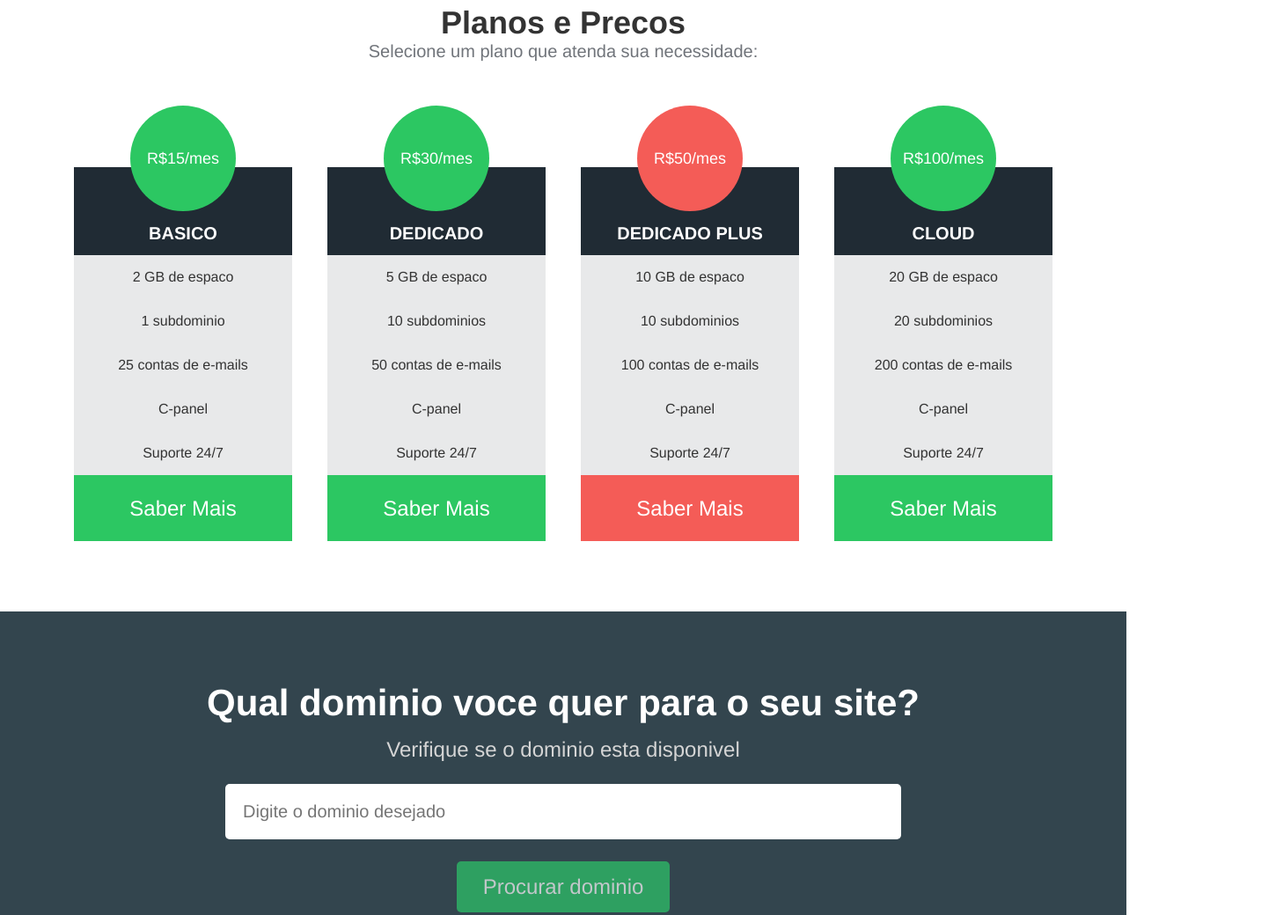
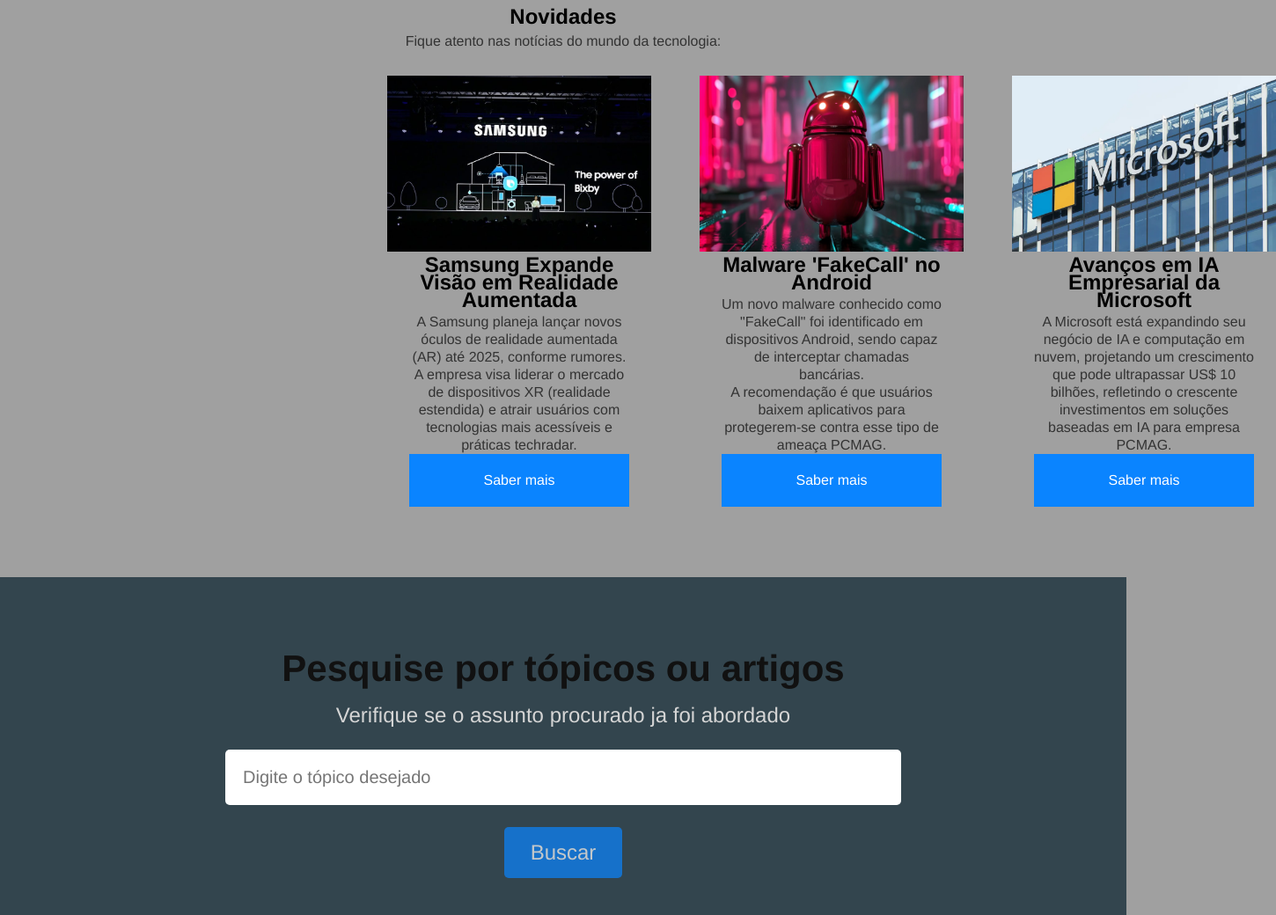
Before and after one commit to lKaique9s/TecnoFoco, a plain HTML site: page index.html in a window 1280 px wide. Shown: the part 960-2000 px from the top of the page at 88% size, 1450 px wide, since content can reach past the window. Drawn offline with Linux system fonts and the light colour scheme.

Commit message:
Alteracao de tema do site de hDC Host para TecnoFoco

```diff
--- a/css/styles.css
+++ b/css/styles.css
@@ -5,6 +5,9 @@
     box-sizing: border-box;
 }
 
+body{
+    background-color: #a0a0a0;
+}
 h1,h2,h3{
     color: #333;
 }
@@ -57,18 +60,18 @@ nav{
 
 .default-btn {
     padding: 15px 20px;
-    background-color: #2cc76a;
+    background-color: #0A84FF;
     border-radius: 5px  ;
 }
 
 .navbar-items .default-btn:hover{
-    background-color: #22bb5f;
+    background-color: #389afc;
     color: #fff;
 }
 
 /* Banner */
 .main-banner{
-    background-image: url(../img/mainbanner.png);
+    background-image: url(../img/bannertecno.jpg);
     background-size: cover;
     background-position: center;
     padding: 10rem 0;
@@ -116,7 +119,7 @@ nav{
     padding: 20px;
 }
 
-.fas{
+.fas , .fa-regular, .fa-solid{
     font-size: 60px;
     margin-bottom: 15px;
 }
@@ -125,87 +128,76 @@ nav{
     color: #2cc76a;
 }
 
-.fa-rocket{
+.fa-computer{
     color: #ef3f29;
 }
 
-.fa-comments{
+.fa-newspaper{
     color: #ef8f29;
 }
 
 
 /* price and plans */
-.pricing-container{
+.posts-container{
     padding-bottom: 5rem;
     text-align: center;
 }
 
-.pricing-container h2{
-    font-size: 36px;
+.posts-container h2{
+    font-size: 24px;
+    padding-bottom: 5px;
+    color: #000;
 }
 
-.pricing-container p{
-    font-size: 20px;
+.posts-container p{
+    font-size: 16px;
+    color: #333;
 }
 
-.plans-container{
+.posts-containers{
     display: flex;
     justify-content: space-between;
     width: 90%;
     margin: 50px auto 0;
+    color: #333333;
 }
 
-.plan{
+.posts{
+    display: flex;
+    margin-left: 400px;
+}
+
+.post{
+
     flex: 1;
     max-width: 275px;
-    margin: 0 20px;
+    margin: 0 40px;
+    line-height: 20px;
+    padding-top: 30px;
 }
 
-.plan ul{
-    padding: 0;
+.post img{
+    max-width: 300px;
+    image-resolution: unset;
 }
 
-.plan li{
-    list-style: none;
-    height: 50px;
-    line-height: 50px;
-    background-color: #e8e9ea;
-    color: #333;
+.post-info{
+    padding-left: 25px;
 }
 
-.plan .price{
-    width: 120px;
-    height: 120px;
-    border-radius: 50%;
-    background-color: #2cc762;
+.btn-sabermais{
+    text-decoration: none;
+    display: block;
+    padding: 20px;
+    background-color: #0A84FF;
     color: #fff;
-    text-align: center;
-    line-height: 120px;
-    margin: 0 auto -50px;
-    font-size: 18px;
-    position: relative;
+    transition: 0.6s;
 }
 
-.plan .plan-name{
-    text-transform: uppercase;
-    font-size: 20px;
-    font-weight: bold;
-    color: #fff;
-    background-color: #202b34;
-    padding: 50px 0;
-}
-
-.plan .plan-btn{
-    background-color: #2cc762;
-    color: #fff;
-    font-size: 24px;
-    height: 75px;
-    line-height: 75px;
-    cursor: pointer;
-}
-
-.plan .recommended {
-    background-color: #f45c57;
+.btn-sabermais:hover{
+    border: #0A84FF solid 1px;
+    background-color: #a0a0a0;
+    color: #0A84FF;
 }
 
 /* search domain */
@@ -216,7 +208,7 @@ nav{
 }
 
 .searchdomain-container h2{
-    color: #fff;
+    color: #111;
     font-size: 42px;
     margin-bottom: 15px;
 }
@@ -242,7 +234,7 @@ nav{
 }
 
 .searchdomain-container input[type="submit"]{
-    background-color: #2cc76a;
+    background-color: #0A84FF;
     padding: 15px 30px;
     color: #fff;
     font-size: 24px;
@@ -289,9 +281,13 @@ nav{
 .contact-container input[type="submit"]{
     display: block;
     margin: 0 auto;
-    background-color: #2cc76a;
+    background-color: #0A84FF;
     color: #fff;
     cursor: pointer;
+}
+
+.contact-container input[type="submit"]:hover{
+    background-color: #429ffc;
 }
 
 /* footer */
@@ -305,16 +301,20 @@ footer{
 
 /* small laptos a partir de 1100px*/
 @media (max-width: 1100px) {
-    .plans-container{
+    .posts-container{
         width: 95%;
     }
 
-    .plan{
+    .post{
         margin: 0 5px;
+    }
+
+    html, body {
+        overflow-x: hidden;
     }
 }
 
-/* tablet 900px */
+/* Tela de tablets, a partir de 900px */
 @media (max-width: 900px) {
     .main-banner p{
         padding: 0 6rem;
@@ -325,10 +325,9 @@ footer{
     }
 }
 
-/* celular 576px */
-
+/* Tela de celulares, a partir de 576px */
 @media (max-width: 576px){
-    html,body{
+    html, body{
         overflow: hidden;
     }
 
--- a/index.html
+++ b/index.html
@@ -3,7 +3,7 @@
 <head>
     <meta charset="UTF-8">
     <meta name="viewport" content="width=device-width, initial-scale=1.0">
-    <title>hDC Host</title>
+    <title>TecnoFoco</title>
     <!-- Icones -->
     <link rel="stylesheet" href="https://cdnjs.cloudflare.com/ajax/libs/font-awesome/6.6.0/css/all.min.css" integrity="sha512-Kc323vGBEqzTmouAECnVceyQqyqdsSiqLQISBL29aUW4U/M7pSPA/gEUZQqv1cwx4OnYxTxve5UMg5GT6L4JJg==" crossorigin="anonymous" referrerpolicy="no-referrer" />
     <!-- CSS -->
@@ -14,14 +14,11 @@
         <div class="navbar-container">
             <nav>
                 <a href="#">
-                    <img src="img/hdchostlogo.png" alt="hDC Host" class="logo">
+                    <img src="img/tecno.png" alt="TecnoFoco" class="logo">
                 </a>
                 <ul class="navbar-items">
                     <li>
                         <a href="#">Home</a>
-                    </li>
-                    <li>
-                        <a href="#">Precos</a>
                     </li>
                     <li>
                         <a href="#">Contato</a>
@@ -34,104 +31,84 @@
         </div>
         <main>
             <div class="main-banner">
-                <h1>hDC Host</h1>
-                <p>Os melhores servicos para projetos de todos os tamanhos!</p>
+                <h1>TecnoFoco</h1>
+                <p>Explore o Futuro da Tecnologia com Dicas e Novidades!</p>
             </div>
             <section class="services-container">
                 <ul>
                     <li>
                         <i class="fas fa-shield-alt"></i>
-                        <h3>Seguranca</h3>
+                        <h3>Segurança Cibernética</h3>
                         <p>Lorem ipsum dolor sit amet consectetur adipisicing elit. Exercitationem doloremque laboriosam dolorum magnam distinctio tenetur. Cum ducimus minus nemo, iste quo veniam enim molestias neque quia excepturi, ea eveniet fuga.</p>
                     </li>
                     <li>
-                        <i class="fas fa-rocket"></i>
-                        <h3>Performance</h3>
+                        <i class="fa-solid fa-computer"></i>
+                        <h3>Tutoriais   </h3>
                         <p>Lorem ipsum dolor sit amet consectetur adipisicing elit. Exercitationem doloremque laboriosam dolorum magnam distinctio tenetur. Cum ducimus minus nemo, iste quo veniam enim molestias neque quia excepturi, ea eveniet fuga.</p>
                     </li>
                     <li>
-                        <i class="fas fa-comments"></i>
-                        <h3>Suporte 24/7</h3>
+                        <i class="fa-regular fa-newspaper"></i>
+                        <h3>Notícias de Tecnologia          </h3>
                         <p>Lorem ipsum dolor sit amet consectetur adipisicing elit. Exercitationem doloremque laboriosam dolorum magnam distinctio tenetur. Cum ducimus minus nemo, iste quo veniam enim molestias neque quia excepturi, ea eveniet fuga.</p>
                     </li>
                 </ul>
             </section>
-            <section class="pricing-container">
-                <h2>Planos e Precos</h2>
-                <p>Selecione um plano que atenda sua necessidade:</p>
-                <div class="plans-container">
-                    <div class="plan">
-                        <ul>
-                            <li class="price">R$15/mes</li>
-                            <li class="plan-name">Basico</li>
-                            <li>2 GB de espaco</li>
-                            <li>1 subdominio</li>
-                            <li>25 contas de e-mails</li>
-                            <li>C-panel</li>
-                            <li>Suporte 24/7</li>
-                            <li class="plan-btn">Saber Mais</li>
-                        </ul>
+            <section class="posts-container">
+                <h2>Novidades</h2>
+                <p>Fique atento nas notícias do mundo da tecnologia:</p>
+                <div class="posts">
+                        <article class="post">
+                            <img src="img/samsung.jpg" alt="samsung apresentacao" height="200px">
+                            <div class="post-info">
+                                <h2>Samsung Expande Visão em Realidade Aumentada</h2>
+                                <p>A Samsung planeja lançar novos óculos de realidade aumentada (AR) até 2025, conforme rumores.</p>
+                                <p>A empresa visa liderar o mercado de dispositivos XR (realidade estendida) e atrair usuários com tecnologias mais acessíveis e práticas techradar.</p>
+                                <a href="" class="btn-sabermais">Saber mais</a>
+                            </div>
+                        </article>
+                    <article class="post">
+                        <img src="img/android-eyes.jpg" alt="malware no android" height="200px">
+                        <div class="post-info">
+                            <h2>Malware 'FakeCall' no Android</h2>
+                            <p>Um novo malware conhecido como "FakeCall" foi identificado em dispositivos Android, sendo capaz de interceptar chamadas bancárias.</p>
+                            <p>A recomendação é que usuários baixem aplicativos para protegerem-se contra esse tipo de ameaça PCMAG.</p>
+                            <a href="" class="btn-sabermais">Saber mais</a>
+                        </div>
+                    </article>
+                <article class="post">
+                    <img src="img/microsoft.jpg" alt="microsoft logo" height="200px">
+                    <div class="post-info">
+                        <h2>Avanços em IA Empresarial da Microsoft</h2>
+                        <p>A Microsoft está expandindo seu negócio de IA e computação em nuvem, projetando um crescimento que pode ultrapassar US$ 10</p>
+                        <p>bilhões, refletindo o crescente investimentos em soluções baseadas em IA para empresa PCMAG.</p>
+                        <a href="" class="btn-sabermais">Saber mais</a>
                     </div>
-                    <div class="plan">
-                        <ul>
-                            <li class="price">R$30/mes</li>
-                            <li class="plan-name">Dedicado</li>
-                            <li>5 GB de espaco</li>
-                            <li>10 subdominios</li>
-                            <li>50 contas de e-mails</li>
-                            <li>C-panel</li>
-                            <li>Suporte 24/7</li>
-                            <li class="plan-btn">Saber Mais</li>
-                        </ul>
-                    </div>
-                    <div class="plan">
-                        <ul>
-                            <li class="price recommended">R$50/mes</li>
-                            <li class="plan-name">Dedicado Plus</li>
-                            <li>10 GB de espaco</li>
-                            <li>10 subdominios</li>
-                            <li>100 contas de e-mails</li>
-                            <li>C-panel</li>
-                            <li>Suporte 24/7</li>
-                            <li class="plan-btn recommended">Saber Mais</li>
-                        </ul>
-                    </div>
-                    <div class="plan">
-                        <ul>
-                            <li class="price">R$100/mes</li>
-                            <li class="plan-name">Cloud</li>
-                            <li>20 GB de espaco</li>
-                            <li>20 subdominios</li>
-                            <li>200 contas de e-mails</li>
-                            <li>C-panel</li>
-                            <li>Suporte 24/7</li>
-                            <li class="plan-btn">Saber Mais</li>
-                        </ul>
-                    </div>
-                </div>
+                </article>
+            </div>
+
             </section>
             <section class="searchdomain-container">
-                <h2>Qual dominio voce quer para o seu site?</h2>
-                <p>Verifique se o dominio esta disponivel</p>
+                <h2>Pesquise por tópicos ou artigos</h2>
+                <p>Verifique se o assunto procurado ja foi abordado</p>
                 <form>
                     <input type="text" name="domain" id="domain"
-                    placeholder="Digite o dominio desejado">
-                    <input type="submit" value="Procurar dominio">
+                    placeholder="Digite o tópico desejado">
+                    <input type="submit" value="Buscar">
                 </form>
             </section>
             <section class="contact-container">
-                <h2>Mande uma mensagem</h2>
-                <p>Envie a sua mensagem, em ate 4 horas um especialista entrara em contato</p>
+                <h2>Entre em contato</h2>
+                <p>Quer saber mais? Envie sua mensagem, e responderemos o mais breve possível!</p>
                 <form>
                     <input type="text" name="name" id="name" placeholder="Seu nome">
                     <input type="email" id="email" placeholder="Seu e-mail">
-                    <textarea name="message" id="message" placeholder="Descreva oque voce precisa ou o seu projeto..."></textarea>
-                    <input type="submit" value="Enviar">
+                    <textarea name="message" id="message" placeholder="Conte-nos mais sobre o que você procura ou sobre o seu projeto..."></textarea>
+                    <input type="submit" value="Falar com a equipe">
                 </form>
             </section>
         </main>
         <footer>
-            <p>hDC Host @ 2024</p>
+            <p>TecnoFoco @ 2024</p>
         </footer>
     </div>
 </body>
```
Also changed, not shown: img/android-eyes.jpg (added), img/bannertecno.jpg (added), img/microsoft.jpg (added), img/samsung.jpg (added), img/tecno.png (added).
